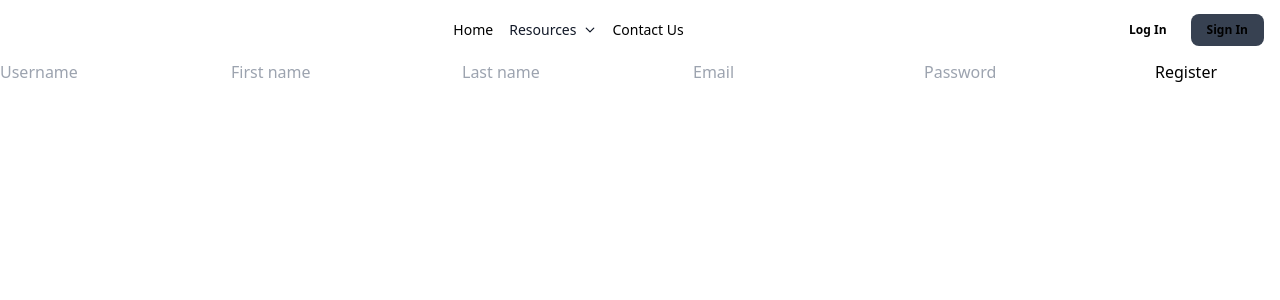
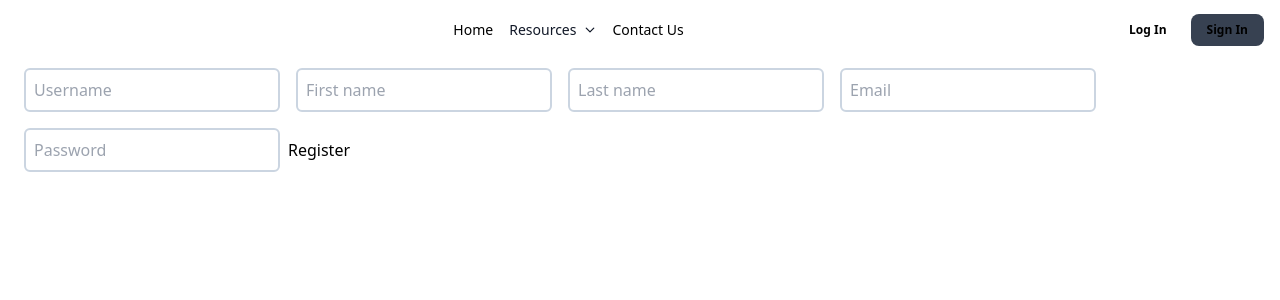
Before and after one commit to felinevintage/SEN.Passport, a React (Vite) app in the folder client/: page /register in a window 1280 px wide. Shown: the top 300 px of the page. Built offline with nearby package versions, Linux system fonts and the light colour scheme; the HTML template or start-up script is replaced by a standard one.

Commit message:
Create InputBox component and refactor register page

```diff
--- /dev/null
+++ b/client/src/components/InputBox.jsx
@@ -0,0 +1,20 @@
+import React from "react";
+
+export default function InputBox({
+  name,
+  type = "text",
+  placeholder,
+  value,
+  handleChange,
+}) {
+  return (
+    <input
+      name={name}
+      type={type}
+      placeholder={placeholder}
+      value={value}
+      onChange={handleChange}
+      className="w-64 rounded-md border-2 border-slate-300 hover:border-purple-300 m-2 p-2"
+    ></input>
+  );
+}
--- a/client/src/pages/Register.jsx
+++ b/client/src/pages/Register.jsx
@@ -1,6 +1,7 @@
 import { useState } from "react";
 import { Link } from "react-router-dom";
 import axios from "axios";
+import InputBox from "../components/InputBox";
 //import ConfirmPassword from "../components/ConfirmPassword";
 
 export default function Register() {
@@ -12,6 +13,11 @@ export default function Register() {
     email: "",
   });
   const [registrationOk, setRegistrationOk] = useState(false);
+
+  function handleChange(e) {
+    const { name, value } = e.target;
+    setNewUser({ ...newUser, [name]: value });
+  }
 
   async function handleSubmit(e) {
     e.preventDefault();
@@ -38,7 +44,7 @@ export default function Register() {
   }
 
   return (
-    <div>
+    <div className="container px-4">
       {registrationOk ? (
         <div>
           <p>Your user has been registered.</p>
@@ -47,47 +53,42 @@ export default function Register() {
       ) : (
         <div>
           <form onSubmit={handleSubmit}>
-            <input
+            <div className="columns-1">
+              <InputBox
                 name="username"
                 placeholder="Username"
                 value={newUser.username}
-              onChange={(e) =>
-                setNewUser({ ...newUser, username: e.target.value })
-              }
-            ></input>
-            <input
+                handleChange={handleChange}
+              />
+              <InputBox
+                name="firstname"
                 placeholder="First name"
                 value={newUser.firstname}
-              onChange={(e) =>
-                setNewUser({ ...newUser, firstname: e.target.value })
-              }
-            ></input>
-            <input
+                handleChange={handleChange}
+              />
+              <InputBox
+                name="lastname"
                 placeholder="Last name"
                 value={newUser.lastname}
-              onChange={(e) =>
-                setNewUser({ ...newUser, lastname: e.target.value })
-              }
-            ></input>
-            <input
+                handleChange={handleChange}
+              />
+              <InputBox
+                name="email"
                 placeholder="Email"
                 value={newUser.email}
-              onChange={(e) =>
-                setNewUser({ ...newUser, email: e.target.value })
-              }
-            ></input>
+                handleChange={handleChange}
+              />
               {/* <ConfirmPassword setNewUser={setNewUser} newUser={newUser} /> */}
-
-            <input
+              <InputBox
+                name="password"
                 type="password"
                 placeholder="Password"
                 value={newUser.password}
-              onChange={(e) =>
-                setNewUser({ ...newUser, password: e.target.value })
-              }
-            ></input>
+                handleChange={handleChange}
+              />
               {/*<input placeholder="Confirm password" pattern=""></input> */}
               <button>Register</button>
+            </div>
           </form>
         </div>
       )}
--- a/client/tailwind.config.js
+++ b/client/tailwind.config.js
@@ -2,10 +2,11 @@
 export default {
   content: [
     "./index.html",
-    "./client/**/*.{js,ts,jsx,tsx}",
-    "./src/**/*.{js,ts,jsx,tsx}"],
+    // "./client/**/*.{js,ts,jsx,tsx}",
+    "./src/**/*.{js,ts,jsx,tsx}",
+  ],
   theme: {
     extend: {},
   },
   plugins: [],
-}
+};
```
Lines whose indentation alone changed are shown as unchanged.
